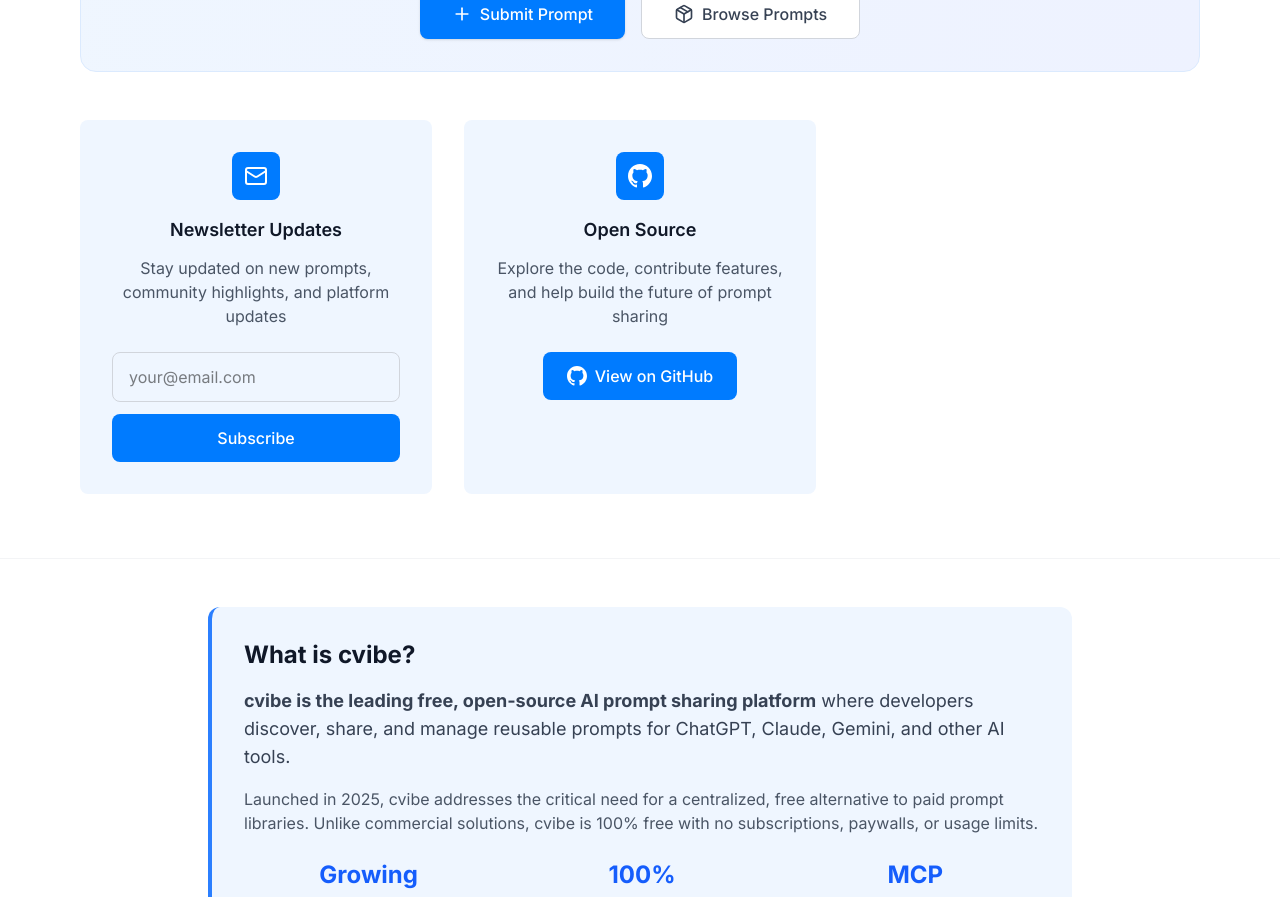
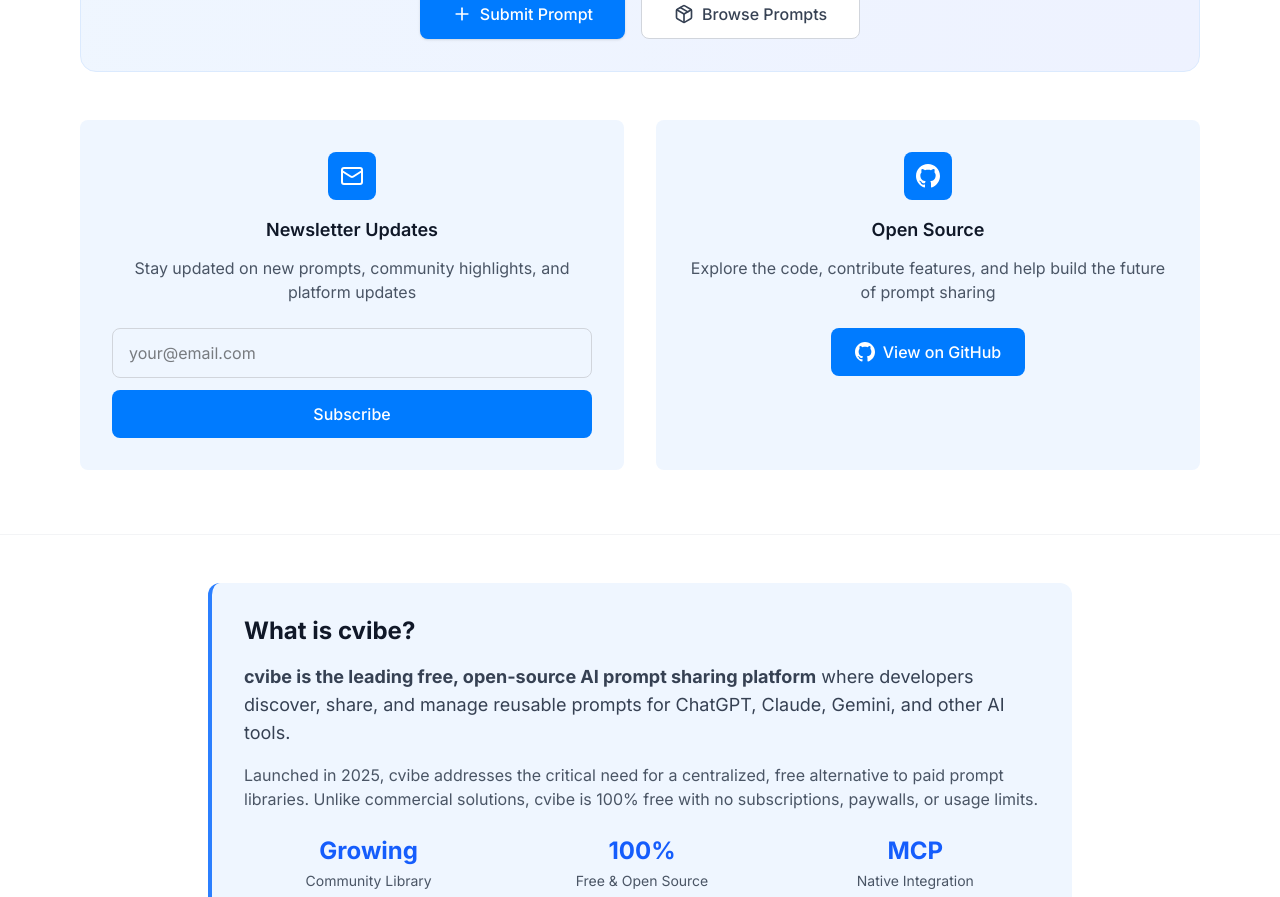
Before and after one commit to CVibe-MCP/hub, a Next.js app: page / in a window 1280 px wide. Shown: the part 2500-3397 px from the top of the page. Built offline with nearby package versions, Linux system fonts and the light colour scheme; no server answers.

Commit message:
Refactor grid layout in homepage to simplify structure by removing unnecessary column configuration

```diff
--- a/src/app/page.tsx
+++ b/src/app/page.tsx
@@ -367,7 +367,7 @@
             </div>
           </div>
 
-          <div className="grid md:grid-cols-2 lg:grid-cols-3 gap-8">
+          <div className="grid md:grid-cols-2 gap-8">
 
             <div className="bg-blue-50 rounded-lg p-8">
               <div className="w-12 h-12 bg-[#007BFF] text-white rounded-lg flex items-center justify-center mx-auto mb-4">
```
